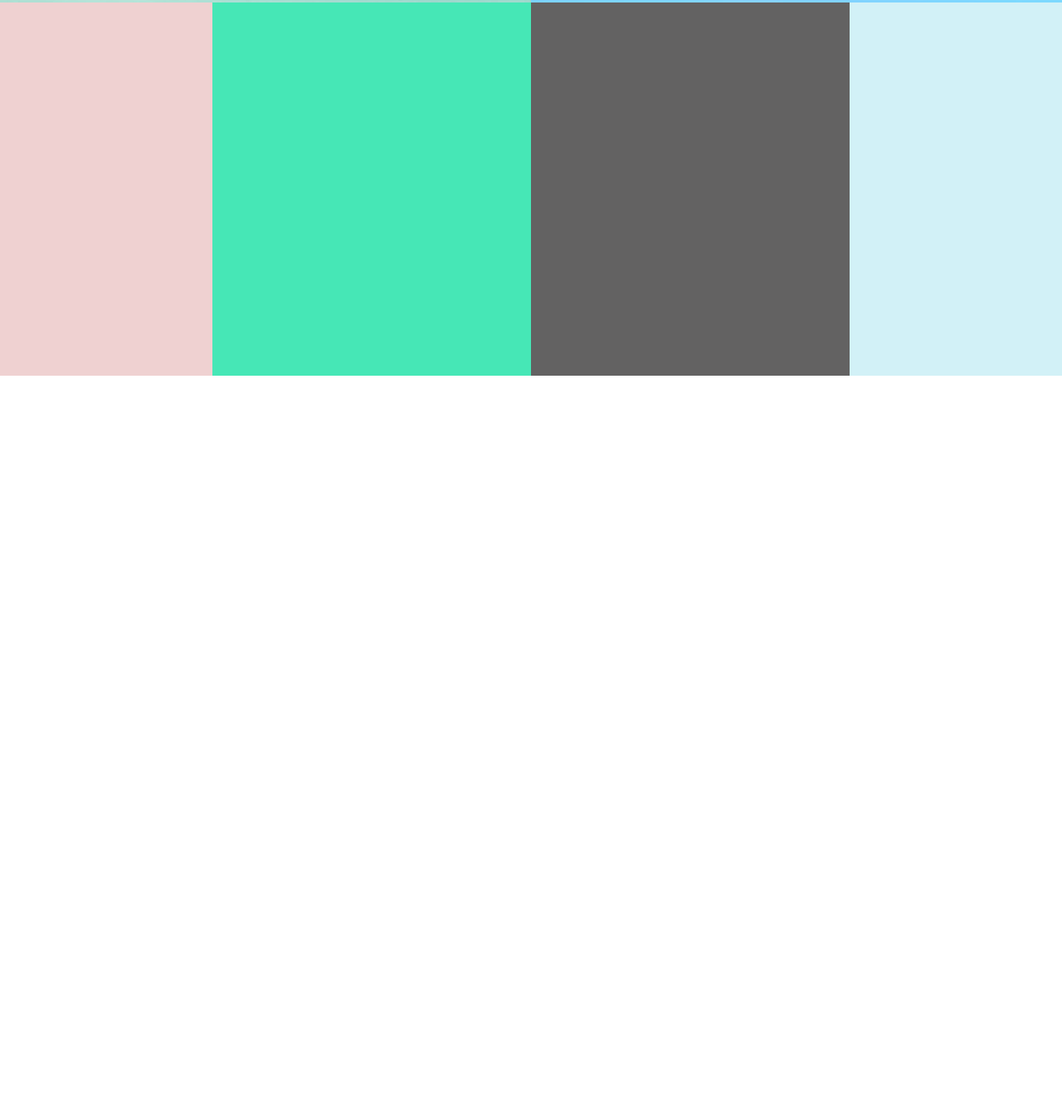
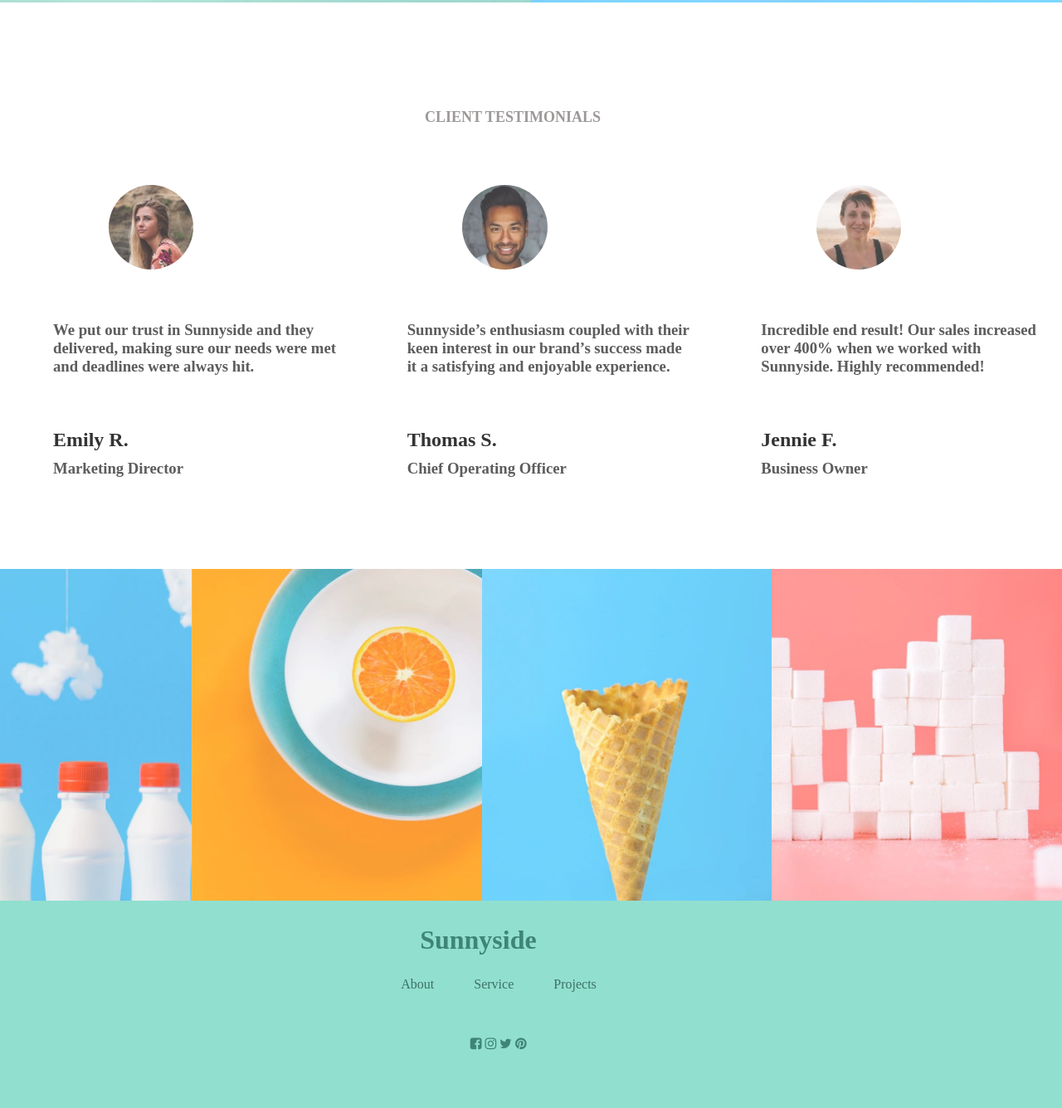
Before and after one commit to christinegah/Sunnyside, a plain HTML site: page index.html in a window 1280 px wide. Shown: the part 2080-3416 px from the top of the page at 83% size. Before the commit the page ends 2533 px from the top, so only its background shows below. Drawn offline with Linux system fonts and the light colour scheme.

Commit message:
New Updates

```diff
--- a/index.css
+++ b/index.css
@@ -101,104 +101,6 @@ h1{
     color: white;
     margin-left: 20%;
 }
-
-  form input{
-      padding: 12px;
-      /* margin: 0px; */
-      margin-bottom: 20px;
-      /* margin-top: 10%;
-          /* float: center; */
-          width: 90%;
-          border-radius: 10px;
-          background-color: #D9D9D9;
-          border:none;
-          font-size: 20px;
-          font-style: normal;
-          color: black;
-          margin-left: 0.8;
-          padding-left: 10%;
-  }
-  #user{
-     float: left;
-     margin-left: 0.6%;
-     position: absolute;
-     margin-top: 1%;
-
-  }
-  #key{
-    float: left;
-    margin-left: 0.6%;
-    position: absolute;
-    margin-top: 1%;
-
- }
-  ::placeholder{
-      color: black;
-  }
-  button{
-    padding: 6px;
-     border-radius: 10%;
-    margin-left: 50px;
-    background-color: rgb(255, 255, 255);
-    border: rgb(111, 152, 175);
-    width: 110px;
-    /* background-size: 100% 200%;
-    background-position: 0% 0%;
-    background-image: linear-gradient(to right, transparent 50%, #FE4880 50%); */
-  }
-
- button.login{
-    padding: 15px;
-    margin-left: 35%;
-    background-color:#D9D9D9;
-    border:none ;
-    width: 100px;
-    margin-right: 20%;
-   margin-top: 10%;
-   border-radius: 10px;
-   text-decoration: none;
-  }
-  button a.login{
-    text-decoration: none;
-    color: black;
-}
-
-  button.SignUp{
-    padding: 8px;
-    margin-right: 5%;
-    background-color:#D9D9D9;
-    border:none ;
-    width: 100px;
-   float: right;
-   margin-top: -10%;
-   border-radius: 10px;
-  }
-  button.JoinUs{
-    padding: 8px;
-    margin-right: 5%;
-    background-color:#D9D9D9;
-    border:none ;
-    width: 100px;
-   float: right;
-   border-radius: 10px;
-   margin-top: 10%;
-  }
-  button a.JoinUs{
-    text-decoration: none;
-    color: black;
-  }
-  a.signUp{
-      text-decoration: none;
-      margin-left: 82%;
-      margin-bottom: 400px;
-  }
-div.more{
-    padding: 16px;
-    margin-left: 65px;
-    background-color: rgb(111, 152, 175);
-    border: rgb(111, 152, 175);
-    width: 110px;
-}
  li a:hover{
    color: rgb(26, 23, 23);
     width: 10px;
@@ -245,9 +147,10 @@ div.more{
 
 
 }
+
 .footer4{
     background-color:  #C7EEF6;
-    height: 450px;
+    height: 500px;
     margin-left: 0%;
     margin-top: -0%;
     display: flex;
@@ -255,8 +158,41 @@ div.more{
     opacity: 0.8;
     align-content: space-between;
 
+}
+.client{
+    margin-left: 40%;
+    margin-top: 10%;
+    font-size: 18px;
+    color: rgb(134, 127, 127);
+}
+.footer5{
+    background-color:  #ffffff;
+    height: 320px;
+    margin-left: 0%;
+    margin-top: 0%;
+    display: flex;
+    text-decoration: none;
+    opacity: 0.8;
+    align-content: space-between;
 
 }
+
+
+.footer6{
+    background-color:  #941a1a;
+    height: 250px;
+    margin-left: -1000px;
+    margin-top: 5%;
+    display: flex;
+}
+.footer7{
+    background-color:  #76D7C4;
+    height: 400px;
+    margin-left: -1000px;
+    margin-top: 0%;
+    display: flex;
+}
+
 .trans{
     margin-left: 30%;
     margin-top: 20%;
@@ -266,8 +202,13 @@ div.more{
     margin-top: 5%;
 }
 div.footer_1{
+
     height: 450px;
     width: 80%;
+}
+.footer4 div.footer_1{
+   margin-top: 0%;
+   padding-bottom: 2%;
 }
 #footer_o{
    /* background-color: rgb(128, 0, 0); */
@@ -307,20 +248,138 @@ div.footer_1{
 
   }
   #footer_oooo{
- background-color: rgb(61, 59, 59);
+ background-color: #ffffff;
     margin-left: 0%;
-    width: 60%;
+    width: 40%;
     /* width: 60%; */
  }
  #footer_left{
-    background-color: rgb(24, 226, 165);
+    background-color: #ffffff;
        margin-left: 0%;
-       width: 50%;
+       width: 40%;
        /* width: 60%; */
     }
 
  #footer_wwww{
-     background-color: rgb(236, 198, 198);
-     width: 20%;
+     background-color: #ffffff;
+     width: 40%;
+     margin-left: 0%;
 
   }
+  .footer_edit{
+
+       margin-top: 2%;
+    }
+    .heading h3{
+        margin-top: 15%;
+        width: 80%;
+        margin-left: 15%;
+        color: rgb(53, 52, 52);
+
+    }
+    .Emily{
+        margin-left: 15%;
+        margin-top: 15%;
+        padding-bottom: 70px;
+    }
+    .Emily h3{
+        margin-top: -10px;
+        color: rgb(53, 52, 52);
+    }
+
+    .photo{
+        width: 10%;
+        height: 20%;
+
+        position: absolute;
+        margin-left: 10%;
+        border-radius: 80%;
+        margin-top: -8%;
+
+    }
+    .photo img{
+        width: 80%;
+        border-radius: 50%;
+    }
+    #footer_wwww6{
+        background-color: #c20f0f;
+        width: 40%;
+        margin-left: 0%;
+
+     }
+.f6{
+
+
+    height: 400px;
+    width: 25%;
+    margin-right: 0%;
+
+}
+
+#f6_a{
+    background-color: rgb(192, 79, 79);
+    margin-left: 2%;
+
+}
+#f6_b{
+    background-color: rgb(0, 0, 0);
+
+}
+#f6_c{
+    background-color: rgb(186, 198, 204);
+}
+#f6_d{
+    background-color: rgb(207, 219, 226);
+}
+#f6_a img{
+    height: 400px;
+    width: 85%;
+    margin-top: 0%;
+    margin-left: 20%;
+}
+#f6_b img{
+    height: 400px;
+    width: 100%;
+    margin-top: 0%;
+    margin-left: 0%;
+}
+#f6_c img{
+    height: 400px;
+    width: 100%;
+    margin-top: 0%;
+    margin-left: 0%;
+}
+#f6_d img{
+    height: 400px;
+    width: 100%;
+    margin-top: 0%;
+    margin-left: 0%;
+}
+.footer7 ul{
+    margin-top: 7%;
+    margin-left: 21%;
+}
+.footer7 h1{
+    margin-top: 14% ;
+    margin-left: 51%;
+    position: absolute;
+    color: #0E6655;
+}
+.footer7 ul li a{
+color: #0e4d40;
+}
+.footer7 ul li a:hover{
+color: white;
+background-color: #76D7C4;
+}
+.socialmedia {
+    margin-top: 22% ;
+    margin-left: -25%;
+    color: #0E6655;
+}
+a{
+    color: #0E6655;
+}
+a:hover{
+    color: white;
+}
--- a/index.html
+++ b/index.html
@@ -42,10 +42,84 @@
         <h2 class="trans">Transform your </h2>
     </div>
 </div>
+<div class="footer5">
+    <h1 class="client">CLIENT TESTIMONIALS</h1>
+</div>
 <div class="footer4">
-    <div id="footer_wwww" class="footer_1"></div>
+
+    <div id="footer_wwww" class="footer_1">
+        <div class="photo" >
+            <img src="images/image-emily.jpg" alt="">
+        </div>
+        <div class="heading">
+       <h3> We put our trust in Sunnyside and they delivered, making sure our needs were met and deadlines were always hit.
+    </h3>
+</div>
+<div class="Emily">
+      <h2>  Emily R.</h2>
+  <h3>Marketing Director</h3>
+</div>
+
+    </div>
     <div id="footer_oooo" class="footer_1">
+        <div class="photo" >
+            <img src="images/image-thomas.jpg" alt="">
+        </div>
+        <div class="heading">
+            <h3> Sunnyside’s enthusiasm coupled with their keen interest in our brand’s success made it a satisfying and enjoyable experience.
+
+         </h3>
+     </div>
+     <div class="Emily">
+           <h2>  Thomas S.</h2>
+       <h3>Chief Operating Officer</h3>
+     </div>
+         </div>
         <div id="footer_left" class="footer_1">
-</div>
+            <div class="photo" >
+                <img src="images/image-jennie.jpg" alt="">
+            </div>
+            <div class="heading">
+                <h3> Incredible end result! Our sales increased over 400% when we worked with Sunnyside. Highly recommended!
+
+             </h3>
+         </div>
+         <div class="Emily">
+               <h2>  Jennie F.</h2>
+           <h3> Business Owner</h3>
+         </div>
+         <div class="footer6">
+             <div id="f6_a" class="f6">
+                 <img src="images/desktop/image-gallery-milkbottles.jpg" alt="">
+             </div>
+             <div id="f6_b"class="f6">
+              <img src="images/desktop/image-gallery-orange.jpg" alt="">
+             </div>
+             <div id="f6_c" class="f6">
+                 <img src="images/desktop/image-gallery-cone.jpg" alt="">
+             </div>
+             <div id="f6_d"class="f6">
+                 <img src="images/desktop/image-gallery-sugarcubes.jpg" alt="">
+             </div>
+
+        </div>
+        <div class="footer7">
+            <h1 class="sunnSide">Sunnyside</h1>
+            <ul>
+                <li>
+                   <a href="index.html">About</a></li>
+
+                   <li>  <a href="Home">Service</a></li>
+                   <li>  <a href="index.html">Projects</a></li>
+
+            </ul>
+            <div class="socialmedia">
+           <a href=""> <i class="fa fa-facebook-square"></i></a>
+           <a href=""> <i class="fa fa-instagram"></i></a>
+           <a href="">  <i class="fa fa-twitter"></i></a>
+            <a href="">  <i class="fa fa-pinterest"></i></a>
+        </div>
+       </div>
+
 </body>
 </html>
```
